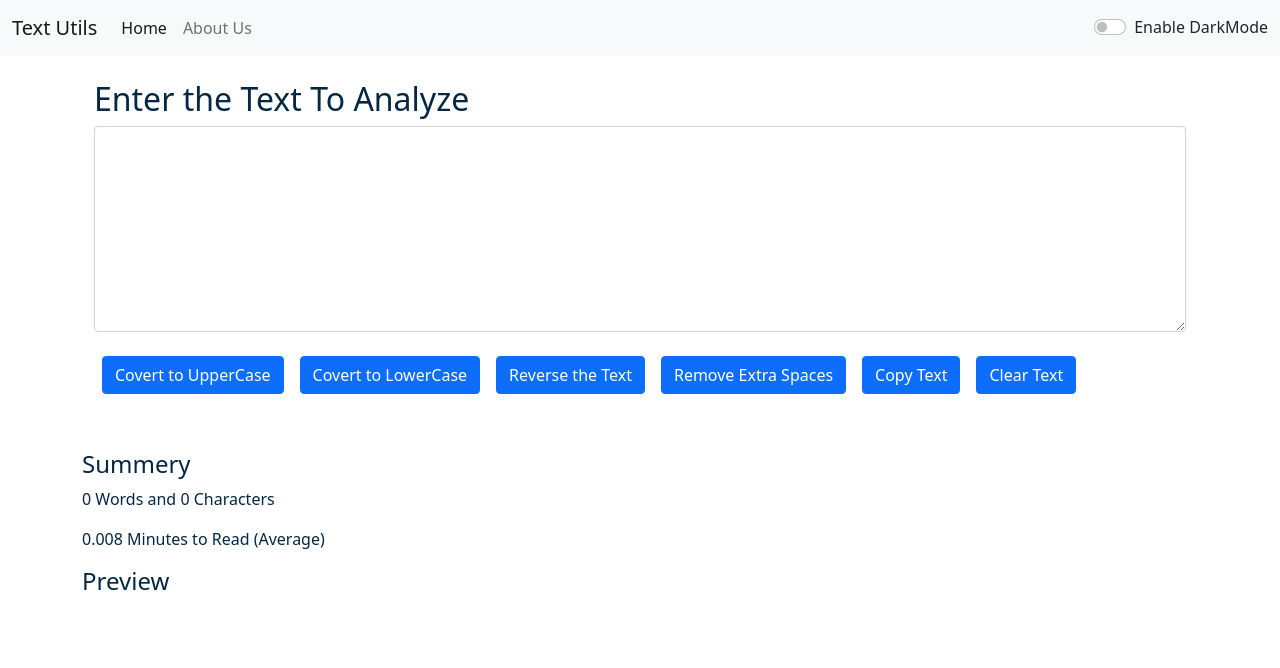
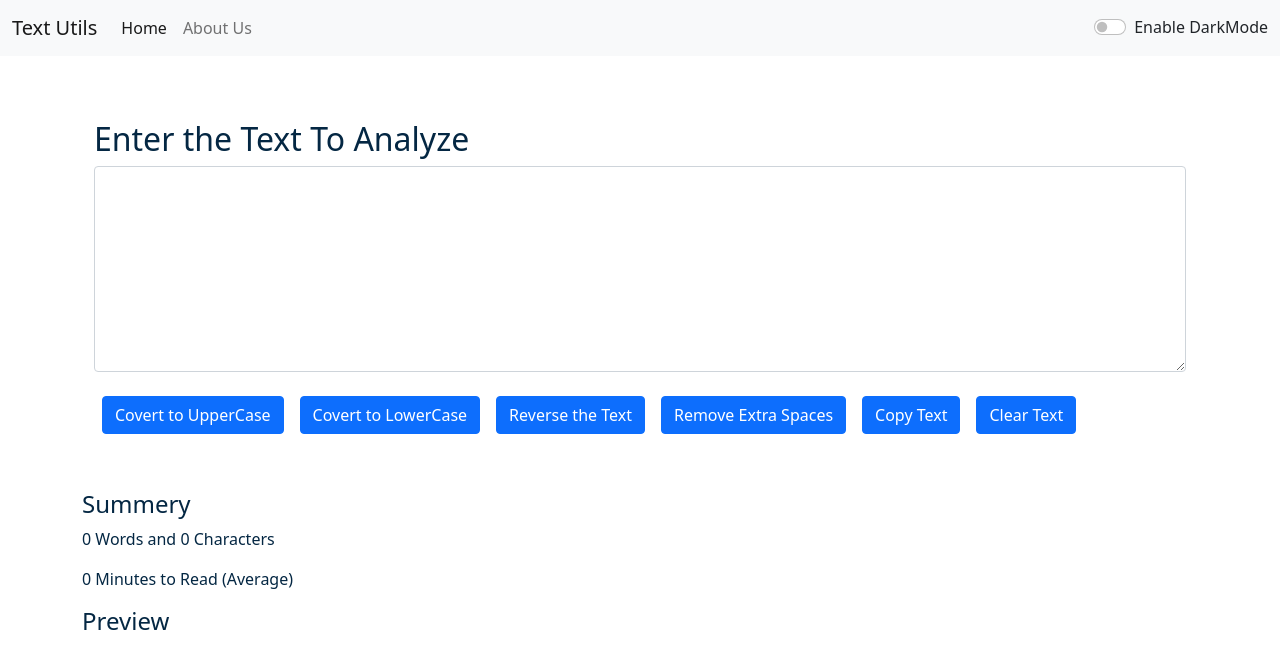
Before and after one commit to YashWalker/TextUtils, a React (Create React App) app: page / in a window 1280 px wide. Shown: the top 668 px of the page. Built offline with nearby package versions, Linux system fonts and the light colour scheme.

Commit message:
issues handled

```diff
--- a/src/Components/Alert.js
+++ b/src/Components/Alert.js
@@ -6,9 +6,12 @@ function Alert(props) {
         return lower.charAt(0).toUpperCase() + lower.slice(1);
     }
     return (
-        props.alert && <div className={`alert alert-${props.alert.type} alert-dismissible fade show`} role="alert">
+       <div className="container " style={{height: "40px"}}>
+           { props.alert && <div className={`alert alert-${props.alert.type} alert-dismissible fade show`} role="alert">
                 <strong>{capitals(props.alert.type)}</strong>: {props.alert.msg}
                 </div>
+            }
+       </div>
     )
 }
 
--- a/src/Components/TextForm.js
+++ b/src/Components/TextForm.js
@@ -54,7 +54,7 @@ export default function TextForm(props) {
         <div className="Container my-5" style={{color: props.mode==='dark'?'white':'#042743'}}>
             <h4>Summery</h4>
             <p>{text.split(" ").filter((words)=>{return words.length!==0}).length} Words and {text.length} Characters</p>
-            <p>{ 0.008*text.split(" ").length} Minutes to Read (Average)</p>
+            <p>{ 0.008*text.split(" ").filter((words)=>{return words.length!==0}).length} Minutes to Read (Average)</p>
             <h4>Preview</h4>
             <p>{text}</p>
         </div>
```
